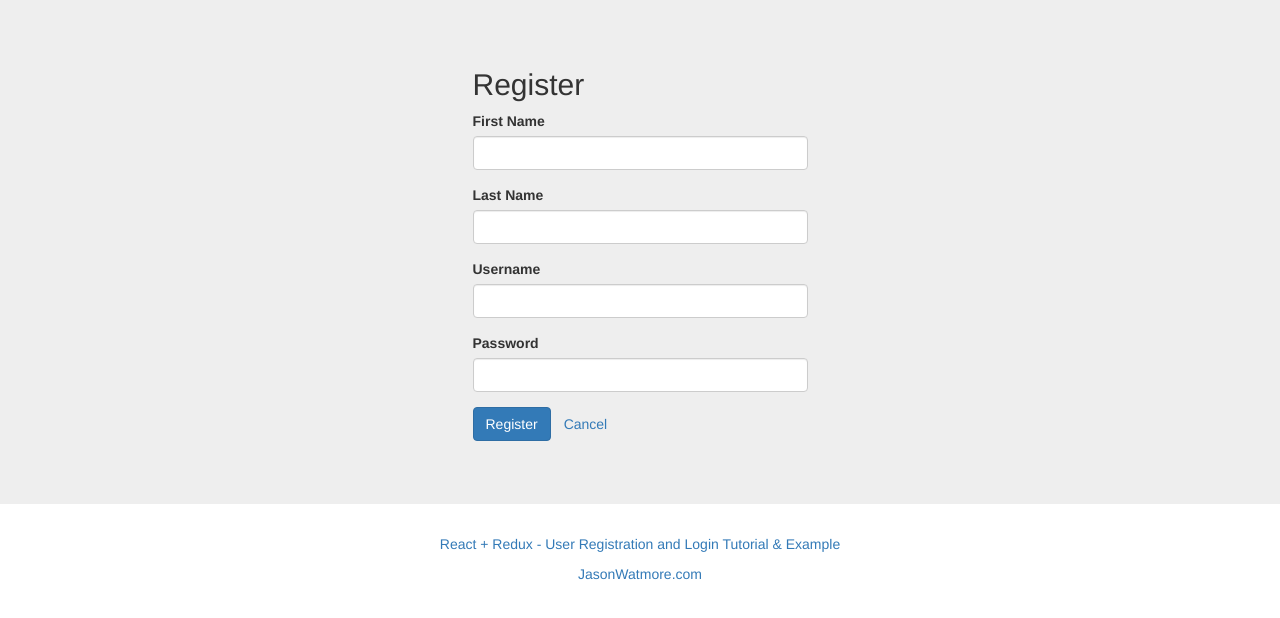
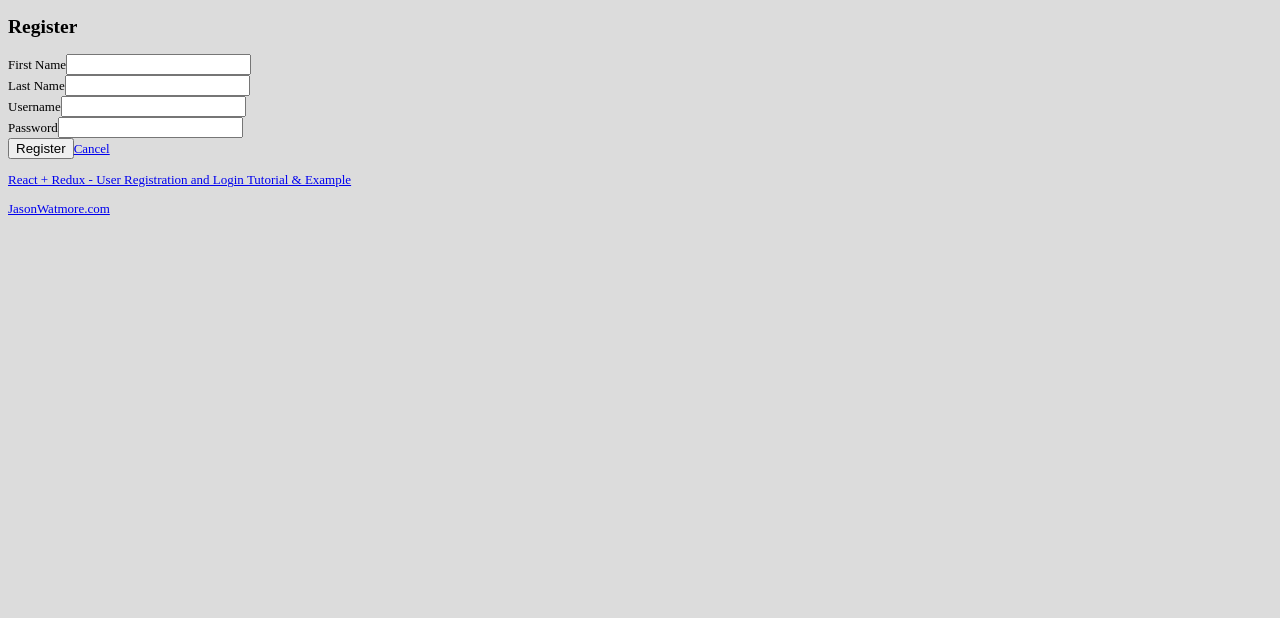
Before and after one commit to kmuranga/Team-5-Standard-Bank-Front, a React app in the folder react-redux-registration-login-example-master/: page /register in a window 1280 px wide. Shown: the top 618 px of the page. Built offline with nearby package versions, Linux system fonts and the light colour scheme.

Commit message:
Working on sass of pages

```diff
--- a/react-redux-registration-login-example-master/public/index.html
+++ b/react-redux-registration-login-example-master/public/index.html
@@ -3,7 +3,7 @@
 <head>
     <meta charset="UTF-8">
     <title>React + Redux - User Registration and Login Example & Tutorial</title>
-    <link rel="stylesheet" href="https://netdna.bootstrapcdn.com/bootstrap/3.3.7/css/bootstrap.min.css" />
+    <link rel="stylesheet" href="../src/StyleSheet/main.css" /><!--https://netdna.bootstrapcdn.com/bootstrap/3.3.7/css/bootstrap.min.css-->
     <style>
         a { cursor: pointer; }
         .help-block { font-size: 12px; }
--- a/react-redux-registration-login-example-master/src/HomePage/HomePage.jsx
+++ b/react-redux-registration-login-example-master/src/HomePage/HomePage.jsx
@@ -16,7 +16,7 @@ class HomePage extends React.Component {
     render() {
         const { user, users } = this.props;
         return (
-            <div className="col-md-6 col-md-offset-3">
+            <div className="mainSection">
                 <h1>Hi {user.firstName}!</h1>
                 <p>You're logged in with React!!</p>
                 <h3>All registered users:</h3>
--- a/react-redux-registration-login-example-master/src/LoginPage/LoginPage.jsx
+++ b/react-redux-registration-login-example-master/src/LoginPage/LoginPage.jsx
@@ -48,7 +48,7 @@ class LoginPage extends React.Component {
         const { loggingIn } = this.props;
         const { username, password, submitted } = this.state;
         return (
-            <div className="col-md-6 col-md-offset-3">
+            <div className="mainSection">
                 <h2>Login</h2>
                 <form name="form" onSubmit={this.handleSubmit}>
                     <div className={'form-group' + (submitted && !username ? ' has-error' : '')}>
--- a/react-redux-registration-login-example-master/src/RegisterPage/RegisterPage.jsx
+++ b/react-redux-registration-login-example-master/src/RegisterPage/RegisterPage.jsx
@@ -48,7 +48,7 @@ class RegisterPage extends React.Component {
         const { registering  } = this.props;
         const { user, submitted } = this.state;
         return (
-            <div className="col-md-6 col-md-offset-3">
+            <div className="mainSection">
                 <h2>Register</h2>
                 <form name="form" onSubmit={this.handleSubmit}>
                     <div className={'form-group' + (submitted && !user.firstName ? ' has-error' : '')}>
--- /dev/null
+++ b/react-redux-registration-login-example-master/src/StyleSheet/main.css
@@ -0,0 +1,32 @@
+/*
+#app{
+    background-color: #FFDC00;
+    width: 100px;
+    height: 100px;
+    margin: 5 auto;
+}*/
+html, body {
+  height: 100%;
+  width: 100%;
+  background-color: #DCDCDC;
+  font-size: 13px;
+}
+
+.mainSector {
+  background-color: #DCDCDC;
+  width: 400px;
+  position: absolute;
+  top: 50%;
+  left: 50%;
+  width: 400px;
+  margin-left: -200px;
+  -webkit-transform: translateY(-50%);
+          transform: translateY(-50%);
+}
+
+/*
+form{
+    background-color: $background;
+     @include center(400px);
+}*/
+/*# sourceMappingURL=main.css.map */
--- /dev/null
+++ b/react-redux-registration-login-example-master/src/StyleSheet/main.scss
@@ -0,0 +1,44 @@
+@mixin center($width: null, $height: null) {
+    position: absolute;
+    top: 50%;
+    left: 50%;
+
+    @if not $width and not $height {
+        transform: translate(-50%, -50%);
+      } @else if $width and $height {
+        width: $width;
+        height: $height;
+        margin: -($width / 2) #{0 0} -($height / 2);
+      } @else if not $height {
+        width: $width;
+        margin-left: -($width / 2);
+        transform: translateY(-50%);
+      } @else {
+        height: $height;
+        margin-top: -($height / 2);
+        transform: translateX(-50%);
+      }
+  }/*
+#app{
+    background-color: #FFDC00;
+    width: 100px;
+    height: 100px;
+    margin: 5 auto;
+}*/
+$background : #DCDCDC;
+html,body{
+    height: 100%;
+    width: 100%;
+    background-color: $background;
+    font-size: 13px;
+}
+
+.mainSector{
+    background-color: $background;
+    width: 400px;
+    @include center(400px);
+}/*
+form{
+    background-color: $background;
+     @include center(400px);
+}*/
--- a/react-redux-registration-login-example-master/src/_services/user.service.js
+++ b/react-redux-registration-login-example-master/src/_services/user.service.js
@@ -15,28 +15,27 @@ var URL = 'https://localhost:44312';
 function login(username, password) {
     const requestOptions = {
         method: 'POST',
-        mode: 'cors',
+        mode: 'no-cors',
         cache: 'no-cache',
         headers: { 'Content-Type': 'application/json' },
-        body: JSON.stringify({ username, password })
+        body: /*JSON.stringify({ username, password })*/{
+            "id": 1,
+            "firstName": "Tafara",
+            "lastName": "Tafara",
+            "username": "me@gmail.com",
+            "password": "123"
+        }
     };
-
-    return fetch(`${URL}/users/authenticate`, requestOptions)
+    console.log("login attempt");
+    return fetch(`${URL}/api/DummyModels/login`, requestOptions)
         .then(handleResponse)
         .then(user => {
             // store user details and jwt token in local storage to keep user logged in between page refreshes
             localStorage.setItem('user', JSON.stringify(user));
-
+            console.log("handleResponse:"+handleResponse);
             return user;
         });
 }
-/*
-function changeColor(color){
-    return{
-        type:"CHANGE_COLOR",
-        color:color
-    }
-}*/
 
 function logout() {
     // remove user from local storage to log user out
@@ -46,15 +45,19 @@ function logout() {
 function getAll() {
     const requestOptions = {
         method: 'GET',
+        mode: 'no-cors',
+        cache: 'no-cache',
         headers: authHeader()
     };
 
-    return fetch(`${URL}/users`, requestOptions).then(handleResponse);
+    return fetch(`${URL}/api/DummyModels`, requestOptions).then(handleResponse);
 }
 
 function getById(id) {
     const requestOptions = {
         method: 'GET',
+        mode: 'no-cors',
+        cache: 'no-cache',
         headers: authHeader()
     };
 
@@ -71,12 +74,14 @@ function register(user) {
         body: JSON.stringify(user)
     };
 
-    return fetch(`${URL}/api/DummyModels/1`, requestOptions).then(handleResponse);
+    return fetch(`${URL}/api/DummyModels/2`, requestOptions).then(handleResponse);
 }
 
 function update(user) {
     const requestOptions = {
         method: 'PUT',
+        mode: 'no-cors',
+        cache: 'no-cache',
         headers: { ...authHeader(), 'Content-Type': 'application/json' },
         body: JSON.stringify(user)
     };
@@ -88,10 +93,12 @@ function update(user) {
 function _delete(id) {
     const requestOptions = {
         method: 'DELETE',
+        mode: 'no-cors',
+        cache: 'no-cache',
         headers: authHeader()
     };
 
-    return fetch(`${URL}/DummyModels/${id}`, requestOptions).then(handleResponse);
+    return fetch(`${URL}/api/DummyModels/${id}`, requestOptions).then(handleResponse);
 }
 
 function handleResponse(response) {
```
Also changed, not shown: 4 other files (tests, documents, lock files or other folders).
